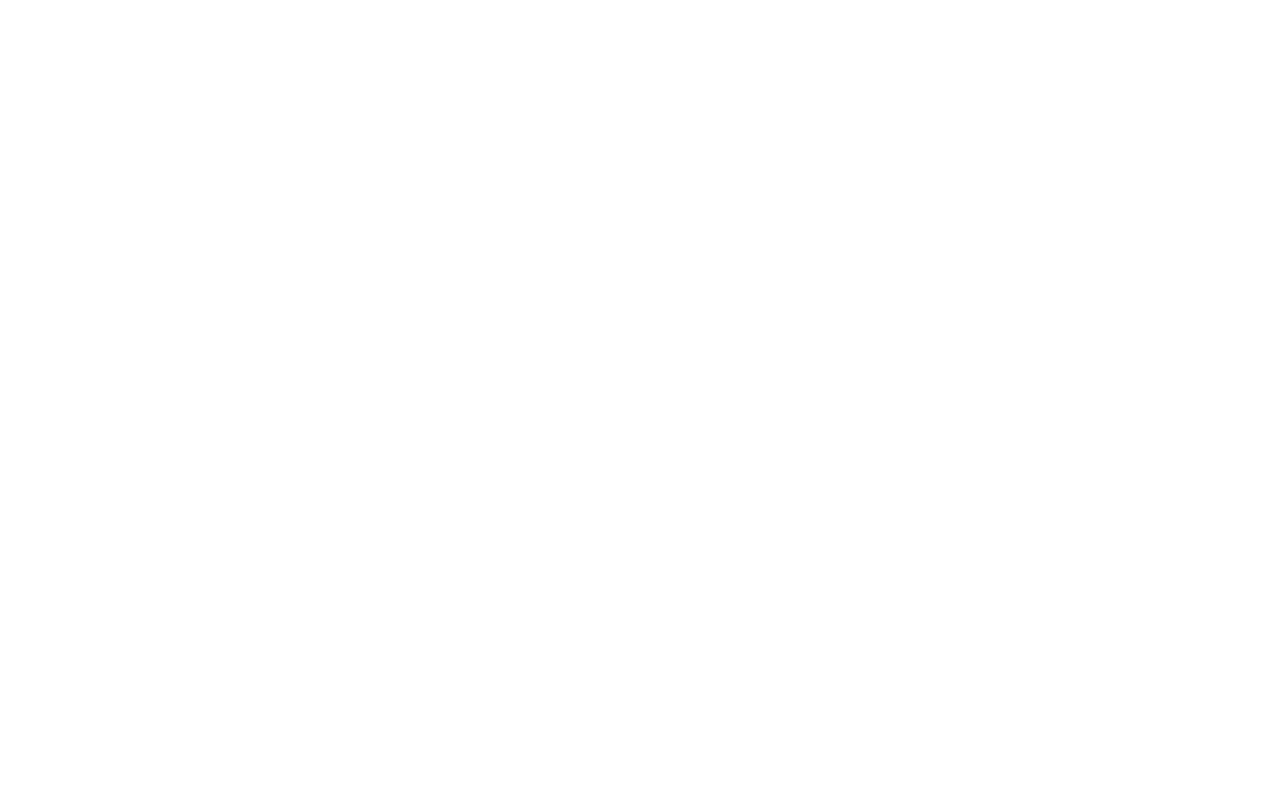
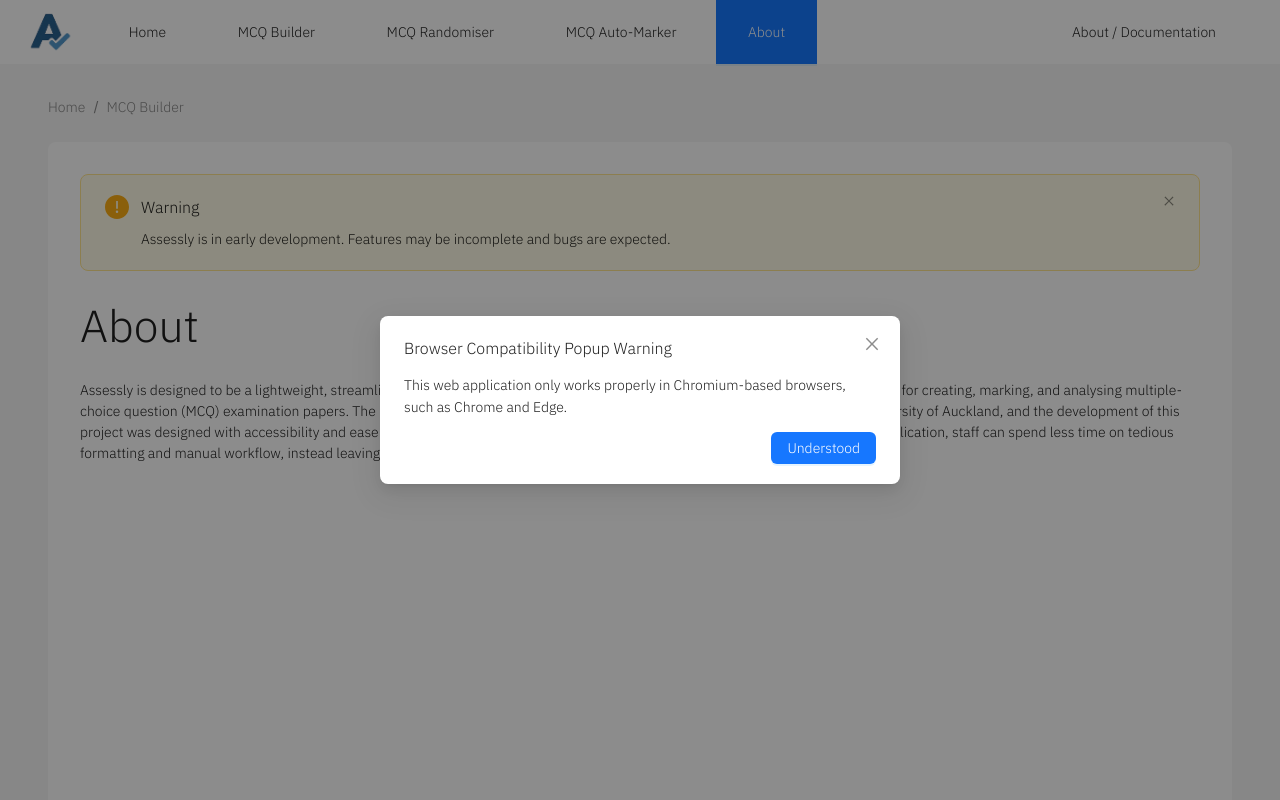
Before and after one commit to uoa-compsci399-2025-s1/capstone-project-2025-s1-team-11, a React (Vite) app in the folder client/: page /about in a window 1280 px wide. Before the commit this address had no page. Shown: the top 800 px of the page. Built offline with nearby package versions, Linux system fonts and the light colour scheme.

Commit message:
Added an about tab, also small design changes
Added an about tab, started writing up some information. Slightly altered layout of home page.

```diff
--- a/client/src/AppRoutes.jsx
+++ b/client/src/AppRoutes.jsx
@@ -5,6 +5,7 @@ import Home from "./pages/home.jsx";
 import Builder from "./pages/builder.jsx";
 import Marker from "./pages/marker.jsx";
 import Randomiser from "./pages/randomiser.jsx";
+import About from "./pages/about.jsx";
 import Documentation from "./pages/documentation.jsx";
 
 
@@ -16,6 +17,7 @@ export default function AppRoutes() {
                 <Route path="/builder" element={<Builder />} />
                 <Route path="/randomiser" element={<Randomiser />} />
                 <Route path="/marker" element={<Marker />} />
+                <Route path="/about" element={<About />} />
                 <Route path="/documentation" element={<Documentation />} />
             </Route>
         </Routes>
--- a/client/src/components/Layout.jsx
+++ b/client/src/components/Layout.jsx
@@ -29,9 +29,9 @@ const MCQLayout = ({ children }) => {
         <Navigation />
       </Header>
 
-      <Content style={{ padding: '32px 48px', flex: 1 }}>
-        {
-          isPlainPage ? (
+      <Content style={{ padding: isHome ? 0 : '32px 48px', flex: 1 }}>
+      {
+          isHome ? (
             children
           ) : (
             <div style={{ maxWidth: '1200px', margin: '0 auto' }}>
--- a/client/src/components/navigation.jsx
+++ b/client/src/components/navigation.jsx
@@ -23,7 +23,12 @@ export function Navigation() {
                     </NavLink>
                     <NavLink to="/marker" end>
                         {({ isActive }) => (
-                            <Button type={isActive ? "primary" : "text"} style={{ borderRadius: 0, fontWeight: 500, padding: "2.2em" }}>MCQ Automarker</Button>
+                            <Button type={isActive ? "primary" : "text"} style={{ borderRadius: 0, fontWeight: 500, padding: "2.2em" }}>MCQ Auto-Marker</Button>
+                        )}
+                    </NavLink>
+                    <NavLink to="/about" end>
+                        {({ isActive }) => (
+                            <Button type={isActive ? "primary" : "text"} style={{ borderRadius: 0, fontWeight: 500, padding: "2.2em" }}>About</Button>
                         )}
                     </NavLink>
                 </Space>
--- /dev/null
+++ b/client/src/pages/about.jsx
@@ -0,0 +1,16 @@
+import React from "react";
+
+const About = () => {
+    return (
+        <div>
+            <h1>About</h1>
+            <p>
+                Assessly is designed to be a lightweight, streamlined, user-friendly web application platform developed to create an efficient process for creating, marking, and analysing multiple-choice question (MCQ) examination papers.
+                The idea behind Assessly was born from challenges faced by academic staff at the University of Auckland, and the development of this project was designed with accessibility and ease of use in mind, especially for those without technical backgrounds.
+                Through this application, staff can spend less time on tedious formatting and manual workflow, instead leaving more time for teaching and improving assessment quality.
+            </p>
+        </div>
+    );
+};
+
+export default About;
--- a/client/src/pages/home.jsx
+++ b/client/src/pages/home.jsx
@@ -3,21 +3,20 @@ import homePageImage from "../assets/homePageImage.jpg";
 
 const Home = () => {
     return (
-        <div style={{ position: "relative", width: "100%", maxHeight: "600px", overflow: "hidden" }}>
-            {/* Background Image */}
+        <div style={{ width: "100%" }}>
+            <div style={{ position: "relative", width: "100%", height: "600px", overflow: "hidden" }}>
                 <img
                     src={homePageImage}
                     alt="Home"
                     style={{
                         width: "100%",
-                    height: "600px",
+                        height: "100%",
                         objectFit: "cover",
                         objectPosition: "center 90%",
                         display: "block"
                     }}
                 />
 
-            {/* Overlay Text */}
                 <div
                     style={{
                         position: "absolute",
@@ -33,6 +32,22 @@ const Home = () => {
                     </p>
                 </div>
             </div>
+
+            <div style={{
+                maxWidth: '1200px',
+                margin: '40px auto',
+                background: 'white',
+                border: '1px solid #d9d9d9',
+                borderRadius: '8px',
+                padding: '32px',
+                boxShadow: '0 2px 8px rgba(0, 0, 0, 0.05)'
+            }}>
+                <h2 style={{ fontSize: '2rem', marginBottom: '1rem' }}>Assessly</h2>
+                <p style={{ fontSize: '1.1rem', lineHeight: 1.6 }}>
+                    Testing...
+                </p>
+            </div>
+        </div>
     );
 };
 
```
Lines whose indentation alone changed are shown as unchanged.
